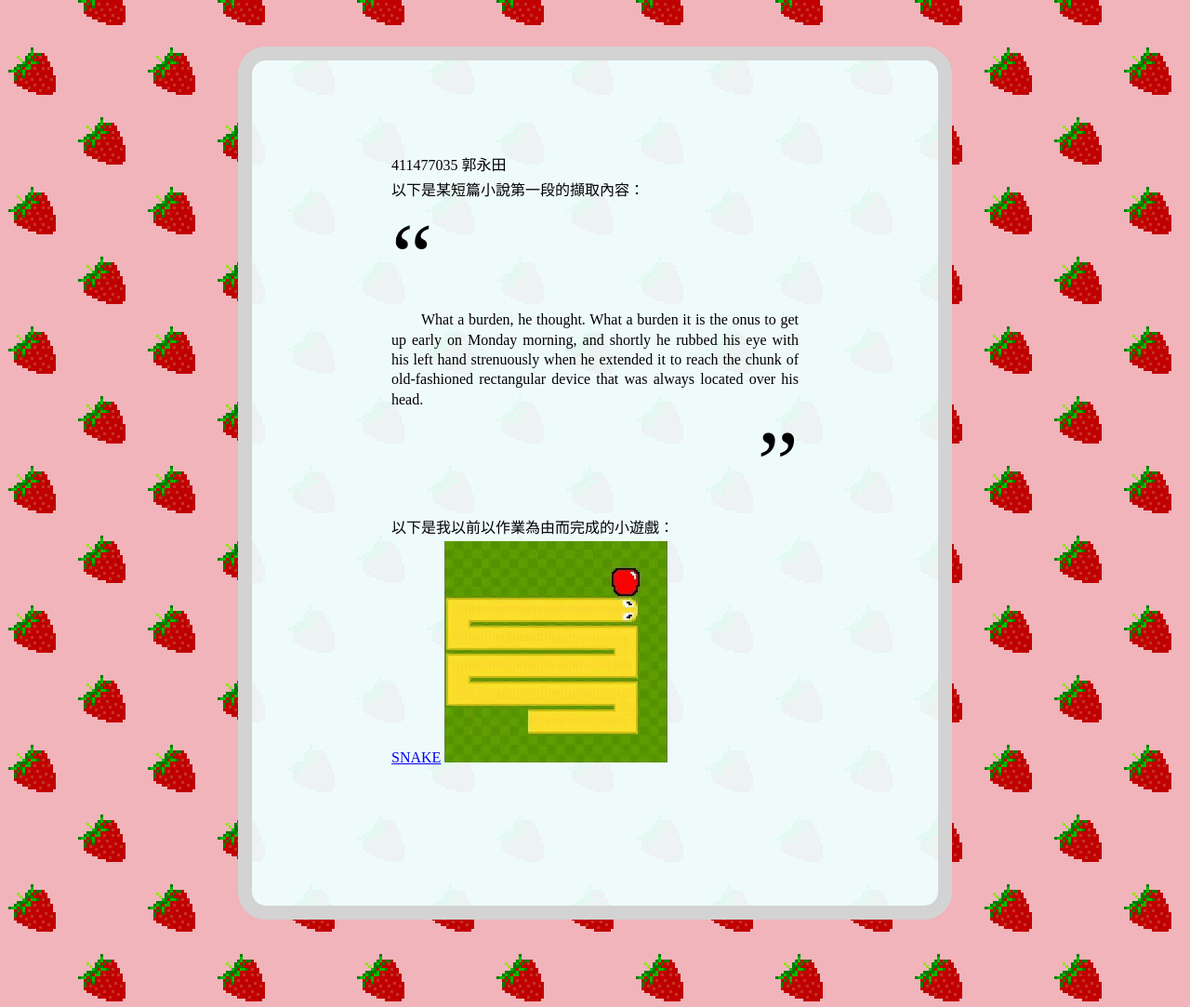
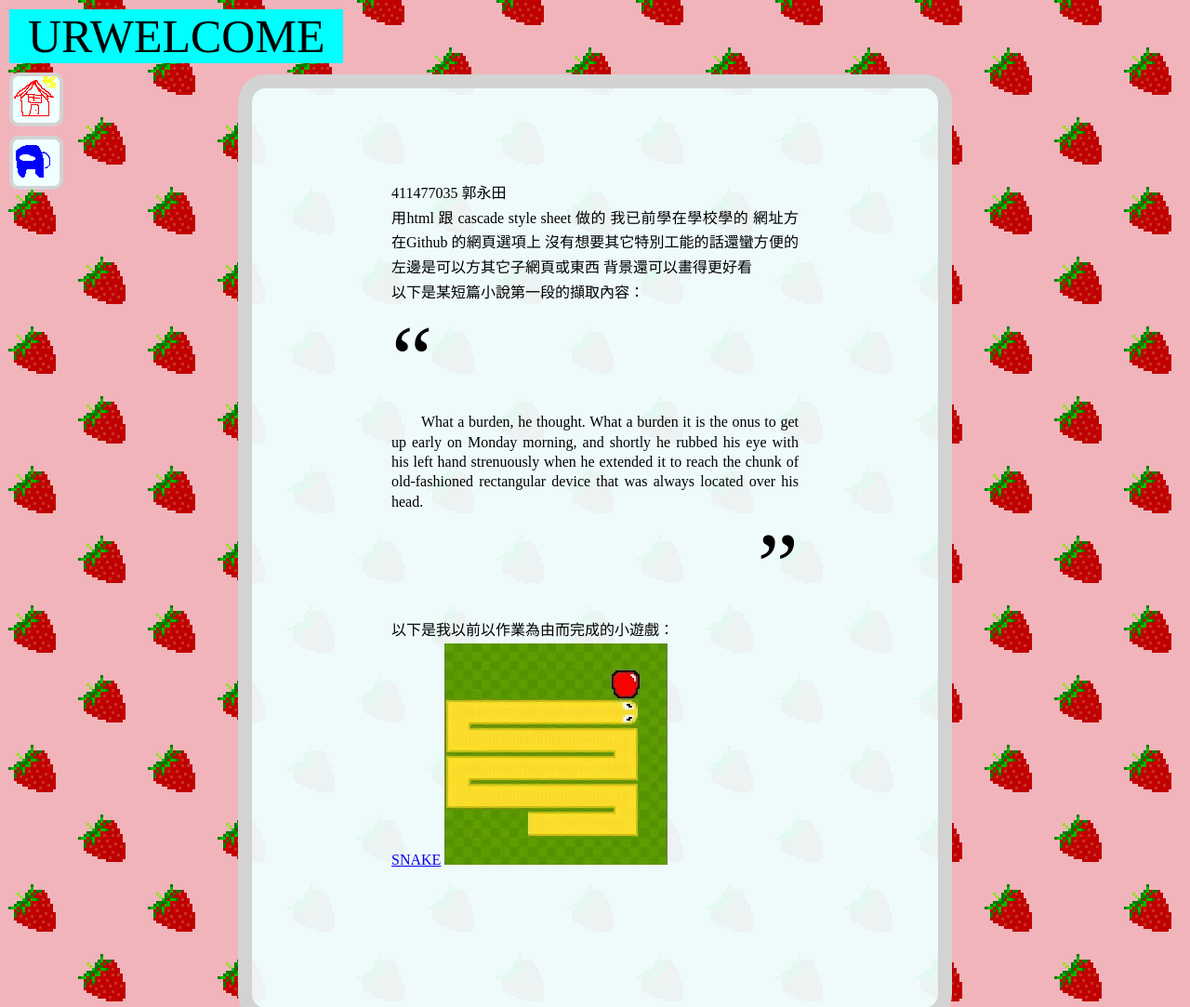
Before and after one commit to Tonanyulo3/Tonanyulo3.github.io, a plain HTML site: page index.html in a window 1280 px wide. Shown: the top 1083 px of the page at 93% size. Drawn offline with Linux system fonts and the light colour scheme.

Commit message:
Add files via upload

```diff
--- a/index.html
+++ b/index.html
@@ -6,9 +6,15 @@
 <link rel="stylesheet" href="mainstyle.css">
 <title>test page</title>
 </head>
-<body>
+<body><!-- <> -->
+<div class="options">
+    <div class="title">URWELCOME</div>
+    <div class="testbox"><a href="index.html"><img src="images/icon_1.png"></a></div>
+    <div class="testbox"><a href="page1.html"><img src="images/icon_2.png"></a></div>
+</div>
 <div class="main">
     <div class="normal">411477035 郭永田</div>
+    <div class="normal">用html 跟 cascade style sheet 做的 我已前學在學校學的 網址方在Github 的網頁選項上 沒有想要其它特別工能的話還蠻方便的 左邊是可以方其它子網頁或東西 背景還可以畫得更好看</div>
     <div class="normal">以下是某短篇小說第一段的擷取內容：</div>
     <div class="exaggeration" style="text-indent: 0;">“</div>
     <div class="regular">What a burden, he thought. What a burden it is the onus to get up early on Monday morning, and shortly he rubbed his eye with his left hand strenuously when he extended it to reach the chunk of old-fashioned rectangular device that was always located over his head.</div>
--- a/mainstyle.css
+++ b/mainstyle.css
@@ -1,8 +1,6 @@
 body{
     background-image: url("images/background.png");
     margin: 0;
-    font-family: "Times New Roman";
-    font-size: 12pt;
 }
 
 .main{
@@ -10,7 +8,7 @@ body{
     border-style: solid;
     border-width: 15px;
     border-color: lightgray;
-    margin-top: 50px;
+    margin-top: 80px;
     margin-bottom: 150px;
     margin-left: max(20%, 50px);
     margin-right: max(20%, 50px);
@@ -20,6 +18,18 @@ body{
     padding-left: 150px;
     padding-right: 150px;
     text-align: justify;
+    font-size: 12pt;
+    font-family: "Times New Roman";
+}
+
+.testbox{
+    background-color: azure;
+    margin: 10px;
+    border-style: solid;
+    border-width: 4px;
+    border-radius: 10px;
+    border-color: lightgray;
+    width: 50px;
 }
 
 .normal{
@@ -34,3 +44,17 @@ body{
 .exaggeration{
     font-size: 100px;
 }
+
+.options{
+    position: fixed;
+    top: 0;
+}
+
+.title{
+    width:fit-content;
+    font-size: 50px;
+    margin: 10px;
+    background-color: aqua;
+    padding-left: 20px;
+    padding-right: 20px;
+}
```
Also changed, not shown: page1.html (added, +20 -0 lines), images/icon_1.png (added), images/icon_2.png (added).
